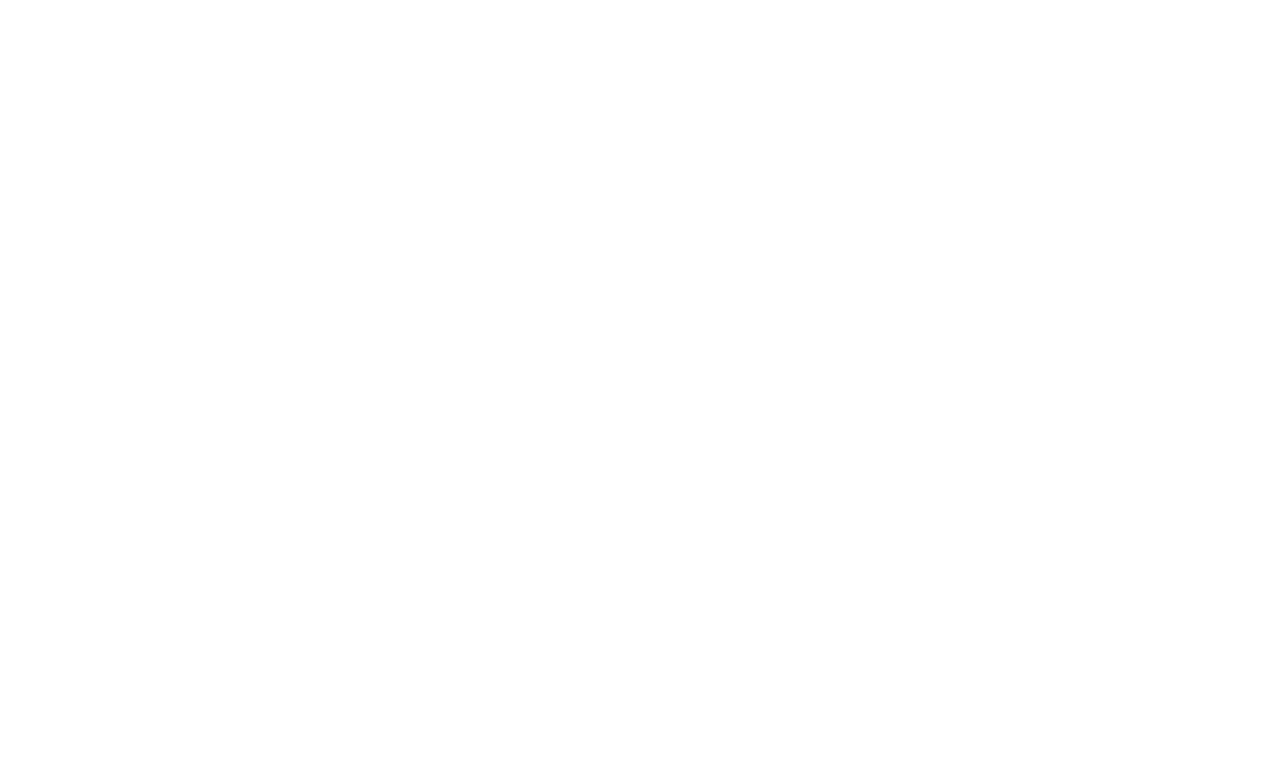
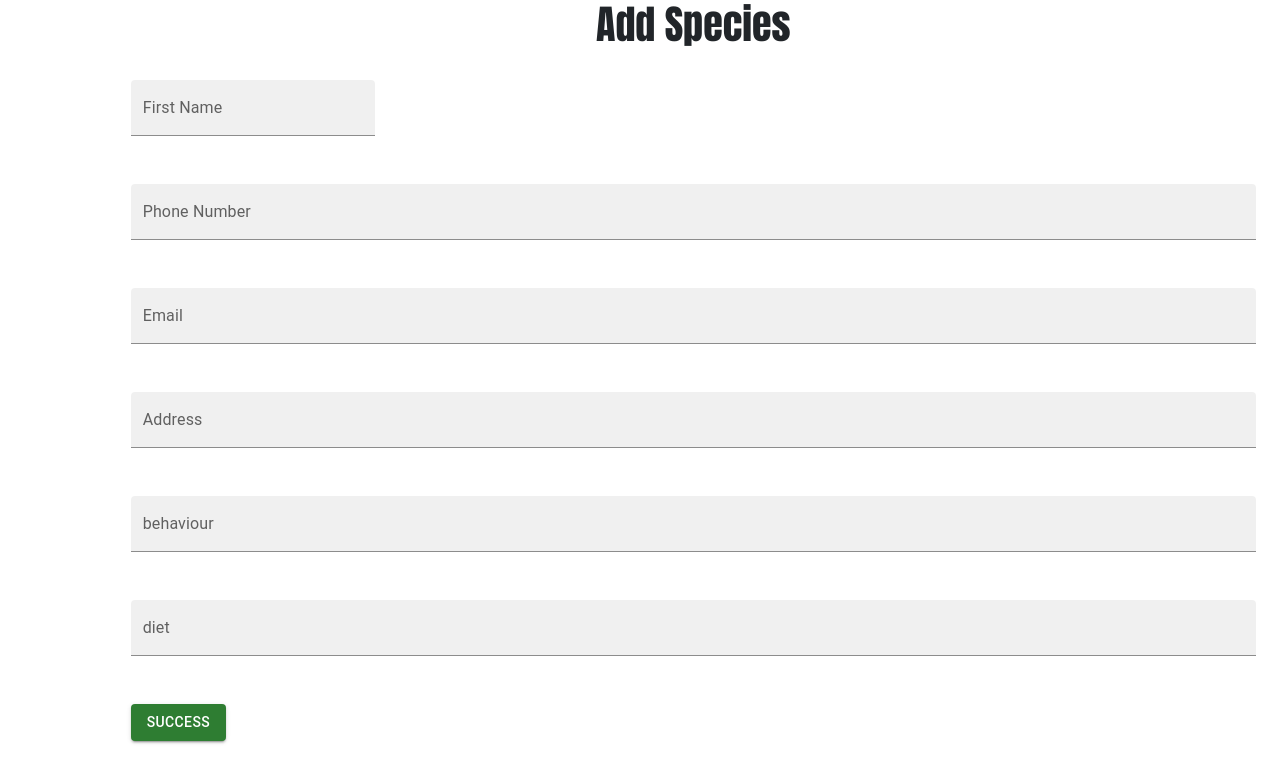
Before and after one commit to KSteve123/aqua-life, a React (Create React App) app: page /AddSpecies in a window 1280 px wide. Before the commit this address had no page. Shown: the top 782 px of the page. Built offline with nearby package versions, Linux system fonts and the light colour scheme.

Commit message:
admin crud operations implement

```diff
--- a/src/App.js
+++ b/src/App.js
@@ -7,6 +7,7 @@ import AdminLogin from './components.js/AdminLogin';
 import UserCheck from './components.js/ReturnUser';
 import SpeciesView from './components.js/SpeciesInfo';
 import EditSpecies from './components.js/SpeciesEdit';
+import AddSpecies from './components.js/AddSpecies';
 
 function App() {
     return(
@@ -17,6 +18,7 @@ function App() {
      <Route path='/ReturnUser' element={<UserCheck/>} />
      <Route path='/SpeciesInfo' element={<SpeciesView/>} />
      <Route path='/SpeciesEdit/:name' element={<EditSpecies/>} />
+     <Route path='/AddSpecies' element={<AddSpecies/>} />
      </Routes>
      </BrowserRouter>
     )
--- /dev/null
+++ b/src/components.js/AddSpecies.js
@@ -0,0 +1,105 @@
+import * as React from 'react';
+import TextField from '@mui/material/TextField';
+import Button from '@mui/material/Button';
+import { Container } from '@mui/material';
+import addNotification from 'react-push-notification';
+
+export default function AddSpecies() {
+    let x = localStorage.getItem('ID');
+    if (x==="null") {
+        window.location.href = '/AdminLogin'
+
+    }
+    const[name=null, setName] = React.useState('')
+    const[water_temp=null, setWater] = React.useState('')
+    const[ph_level=null, setPh] = React.useState('')
+    const[tank_size=null, setTank] = React.useState('')
+    const[behaviour=null, setBehaviour] = React.useState('')
+    const[diet=null, setDiet] = React.useState('')
+
+    const Register=(e)=>{
+
+        e.preventDefault()
+        const Species={name,water_temp,ph_level,tank_size,behaviour,diet}
+        console.log(Species)
+        fetch("http://localhost:8080/surviva;/add",{
+        method:"POST",
+        headers:{"Content-Type":"application/json"},
+        body: JSON.stringify(Species)
+    }).then(response => {
+      if (response.status === 200) {
+        addNotification({
+          title: 'Notification',
+          message:"Registration Complete",
+          native:true
+        })
+        window.location.href = '/AddSpecies'
+      } else {
+        addNotification({
+          title: 'status',
+          message:"Registration failed. PLease check the Details you filled",
+          native:true
+        })
+      }
+    }
+    )
+    }
+
+
+
+  return (
+    <div class="offset-md-1">
+      <h1 align="center">Add Species</h1><br></br>
+    <Container
+
+      component="form"
+
+      noValidate
+      autoComplete="off"
+    >
+      <div className="input-group mb-5">
+      <TextField id="filled-basic" label="First Name" variant="filled"
+      value={name}
+      onChange={(e)=>setName(e.target.value)}
+      />
+      </div>
+      <div className="input-group mb-5">
+      <TextField id="filled-basic" label="Phone Number" variant="filled" fullWidth
+      value={water_temp}
+      onChange={(e)=>setWater(e.target.value)}
+      />
+      </div>
+      <div className="input-group mb-5">
+      <TextField id="filled-basic" label="Email" variant="filled" fullWidth
+      value={ph_level}
+      onChange={(e)=>setPh(e.target.value)}
+      />
+      </div>
+      <div className="input-group mb-5">
+      <TextField id="filled-basic" label="Address" variant="filled" fullWidth
+      value={tank_size}
+      onChange={(e)=>setTank(e.target.value)}
+      />
+      </div>
+      <div className="input-group mb-5">
+      <TextField id="filled-basic" label="behaviour" variant="filled" fullWidth
+      value={behaviour}
+      onChange={(e)=>setBehaviour(e.target.value)}
+      />
+      </div>
+      <div className="input-group mb-5">
+      <TextField id="filled-basic" label="diet" variant="filled" fullWidth
+      value={diet}
+      onChange={(e)=>setDiet(e.target.value)}
+      />
+      </div>
+      <div className="input-group mb-5">
+     <Button variant="contained" color="success" onClick={Register}>Success
+     </Button>
+     </div>
+    </Container>
+    </div>
+
+  );
+
+}
--- a/src/components.js/SpeciesEdit.js
+++ b/src/components.js/SpeciesEdit.js
@@ -11,6 +11,11 @@ import {
 } from "react-router-dom";
 
 const EditSpecies = () => {
+	let x = localStorage.getItem('ID');
+    if (x==="null") {
+        window.location.href = '/AdminLogin'
+
+    }
 	let navigate = useNavigate();
 
 	const { name } = useParams();
@@ -112,10 +117,58 @@ const EditSpecies = () => {
 					<input
 						className="form-control col-sm-6"
 						type="text"
-						name="payment1"
-						id="email1"
+						name="ph_level"
+						id="ph_level"
 						required
 						value={ph_level}
+						onChange={(e) => handleInputChange(e)}
+					/>
+				</div>
+				<div className="input-group mb-5">
+					<label
+						className="input-group-text"
+						htmlFor="email">
+						Tank Size
+					</label>
+					<input
+						className="form-control col-sm-6"
+						type="text"
+						name="tank_size"
+						id="tank_size"
+						required
+						value={tank_size}
+						onChange={(e) => handleInputChange(e)}
+					/>
+				</div>
+				<div className="input-group mb-5">
+					<label
+						className="input-group-text"
+						htmlFor="email">
+						Behaviour
+					</label>
+					<input
+						className="form-control col-sm-6"
+						type="text"
+						name="behaviour"
+						id="behaviour"
+						required
+						value={behaviour}
+						onChange={(e) => handleInputChange(e)}
+					/>
+				</div>
+				<div className="input-group mb-5">
+					<label
+						className="input-group-text"
+						htmlFor="email">
+						Diet
+					</label>
+					<input
+						className="form-control col-sm-6"
+						type="text"
+						name="diet"
+						id="diet"
+						required
+						value={diet}
 						onChange={(e) => handleInputChange(e)}
 					/>
 				</div>
--- a/src/components.js/SpeciesInfo.js
+++ b/src/components.js/SpeciesInfo.js
@@ -12,7 +12,13 @@ import { Link } from "react-router-dom";
 import Search from "./Search";
 
 
+
 const SpeciesView = () => {
+	let x = localStorage.getItem('ID');
+    if (x==="null") {
+        window.location.href = '/AdminLogin'
+
+    }
 	const [Species, setSpecies] = useState([]);
     const [search, setSearch] = useState("");
 
@@ -37,7 +43,7 @@ const SpeciesView = () => {
 
     const handleDelete = async (name) => {
 		await axios.delete(
-			`http://localhost:8080/survival/delete/${Species.name}`
+			`http://localhost:8080/survival/delete/${name}`
 		);
 		loadSpecies();
 	};
```
Also changed, not shown: src/components.js/AdminMain.js (added, +32 -0 lines), src/components.js/LoginCheck.js (added, +7 -0 lines).
